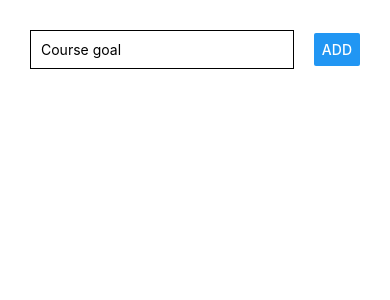
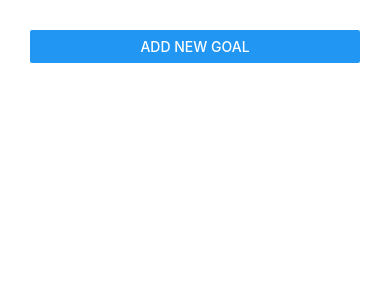
Before and after one commit to cyrusonline/reactfirstapp, a React Native app: screen / in a window 390 px wide. Shown: the top 300 px of the page. Built offline with nearby package versions, Linux system fonts and the light colour scheme.

Commit message:
add a modal overlay

```diff
--- a/App.js
+++ b/App.js
@@ -1,17 +1,15 @@
 import React, { useState } from "react";
 import {
   StyleSheet,
-  Text,
   View,
-  TextInput,
   Button,
-  ScrollView,
   FlatList
 } from "react-native";
 import GoalItem from "./components/GoalItem";
 import GoalInput from "./components/GoalInput";
 export default function App() {
   const [courseGoals, setCourseGoals] = useState([]);
+  const [isAddMode, setIsAddMode] = useState(false);
 
 
   const addGoalHandler = goalTitle => {
@@ -32,7 +30,8 @@
   }
   return (
     <View style={styles.screen}>
-      <GoalInput onAddGoal={addGoalHandler}/>
+      <Button title="Add New Goal" onPress={()=> setIsAddMode(true)}/>
+      <GoalInput visible={isAddMode} onAddGoal={addGoalHandler}/>
       <FlatList
         keyExtractor={(item, index) => item.id}
         data={courseGoals}
--- a/components/GoalInput.js
+++ b/components/GoalInput.js
@@ -1,5 +1,5 @@
 import React, { useState } from "react";
-import { View, TextInput, Button, StyleSheet } from "react-native";
+import { View, TextInput, Button, StyleSheet, Modal } from "react-native";
 const GoalInput = props => {
 
     const [enteredGoal, setEnteredGoal] = useState('');
@@ -8,6 +8,7 @@
     setEnteredGoal(enteredText);
   };
   return (
+    <Modal visible={props.visible} animationType="slide">
     <View style={styles.inputContainer}>
       <TextInput
         placeholder="Course goal"
@@ -18,6 +19,7 @@
 
       <Button title="ADD" onPress={props.onAddGoal.bind(this,enteredGoal)} />
     </View>
+    </Modal>
   );
 };
 const styles = StyleSheet.create({
```
